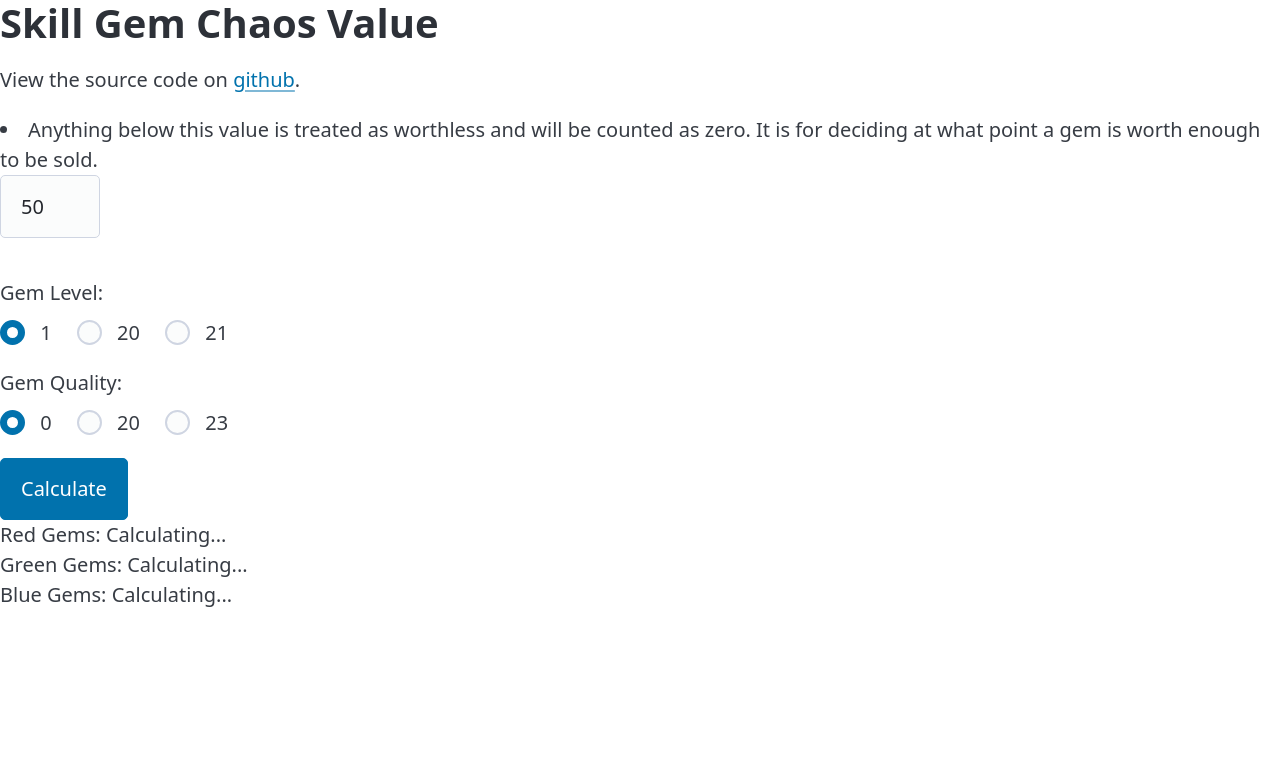
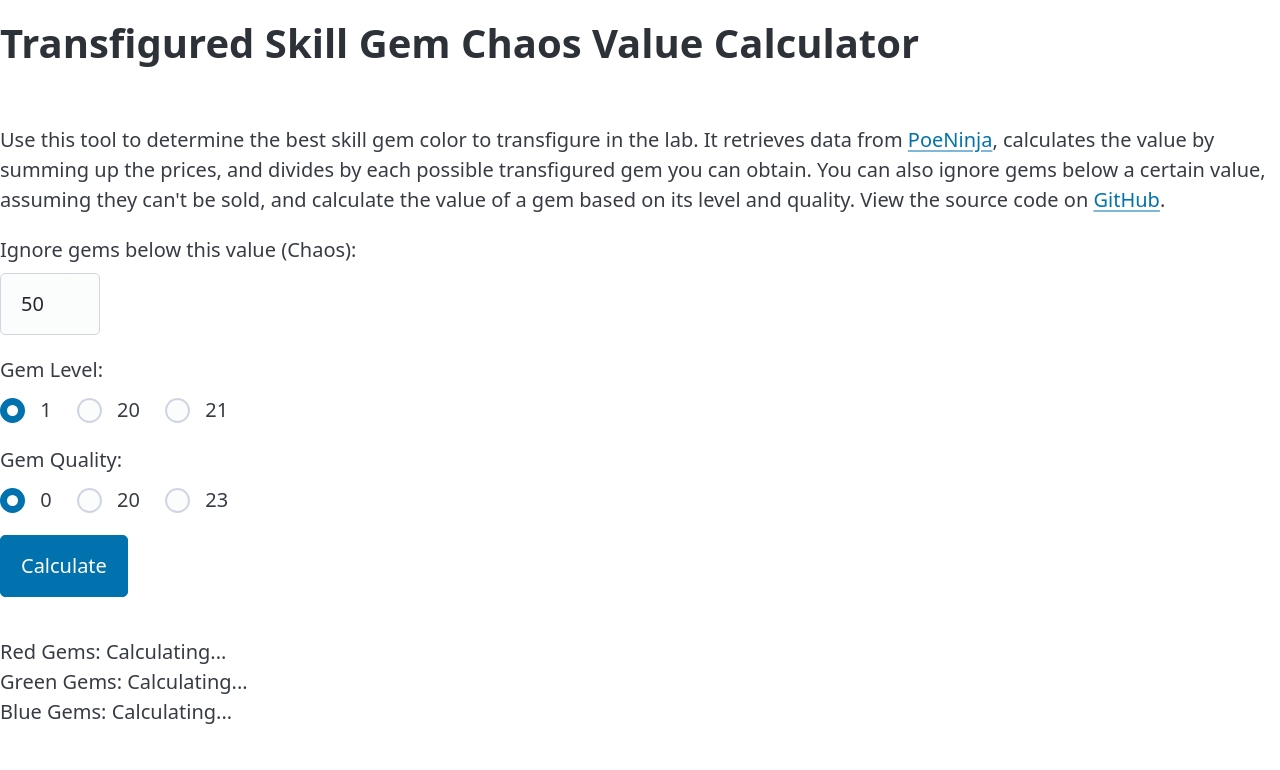
Before and after one commit to DeeKahy/poeGem, a website: page public/index.html in a window 1280 px wide. Drawn offline with nearby package versions, Linux system fonts and the light colour scheme.

Commit message:
better explanations

```diff
--- a/public/index.html
+++ b/public/index.html
@@ -1,25 +1,28 @@
 <!doctype html>
 <html lang="en">
     <head>
-        <link
-            rel="stylesheet"
-            href="https://cdn.jsdelivr.net/npm/@picocss/pico@2/css/pico.min.css"
-        />
         <meta charset="UTF-8" />
         <meta name="viewport" content="width=device-width, initial-scale=1.0" />
-        <title>Skill Gem Chaos Value</title>
+        <title>Skill Gem Chaos Value Calculator</title>
+        <meta name="description" content="Calculate the best skill gem color to transfigure based on value from PoeNinja data. Ignore gems below a certain value, and calculate value for different gem levels and quality.">
+        <link rel="stylesheet" href="https://cdn.jsdelivr.net/npm/@picocss/pico@2/css/pico.min.css" />
     </head>
     <body>
-        <h1>Skill Gem Chaos Value</h1>
+        <header>
+            <h1>Transfigured Skill Gem Chaos Value Calculator</h1>
+        </header>
+        <main>
+            <section>
                 <p>
-            View the source code on
-            <a href="https://github.com/DeeKahy/poeGem">github</a>.
-        </p>
+                    Use this tool to determine the best skill gem color to transfigure in the lab. It retrieves data from <a href="https://poe.ninja/">PoeNinja</a>, calculates the value by summing up the prices, and divides by each possible transfigured gem you can obtain.
+                    You can also ignore gems below a certain value, assuming they can't be sold, and calculate the value of a gem based on its level and quality.
+                View the source code on <a href="https://github.com/DeeKahy/poeGem" target="_blank" rel="noopener">GitHub</a>.</p>
+            </section>
 
-        <p>
-            <li>Anything below this value is treated as worthless and will be counted as zero. It is for deciding at what point a gem is worth enough to be sold.</li>
-            <input type="number" name="number" placeholder="Number" aria-label="Number" id="ignoreAfterChaos" value="50" style="width: 100px;">
-        </p>
+            <section>
+                <form id="value-form">
+                    <label for="ignoreAfterChaos">Ignore gems below this value (Chaos):</label>
+                    <input type="number" name="ignoreAfterChaos" id="ignoreAfterChaos" value="50" style="width: 100px;">
 
                     <fieldset id="gemLevel">
                         <legend>Gem Level:</legend>
@@ -40,9 +43,12 @@
                         <input type="radio" class="Q23" name="gemQuality" value ="23" />
                         <label htmlFor="Q23">23</label>
                     </fieldset>
-        <button id="calculate">Calculate</button>
 
-        <div class="results">
+                    <button type="button" id="calculate">Calculate</button>
+                </form>
+            </section>
+
+            <section class="results">
                 <div class="result-item" id="red-result">
                     Red Gems: Calculating...
                 </div>
@@ -52,7 +58,8 @@
                 <div class="result-item" id="blue-result">
                     Blue Gems: Calculating...
                 </div>
-        </div>
+            </section>
+        </main>
 
         <script src="/grabPoeNinja.js"></script>
         <script src="/code.js"></script>
```
Lines whose indentation alone changed are shown as unchanged.
